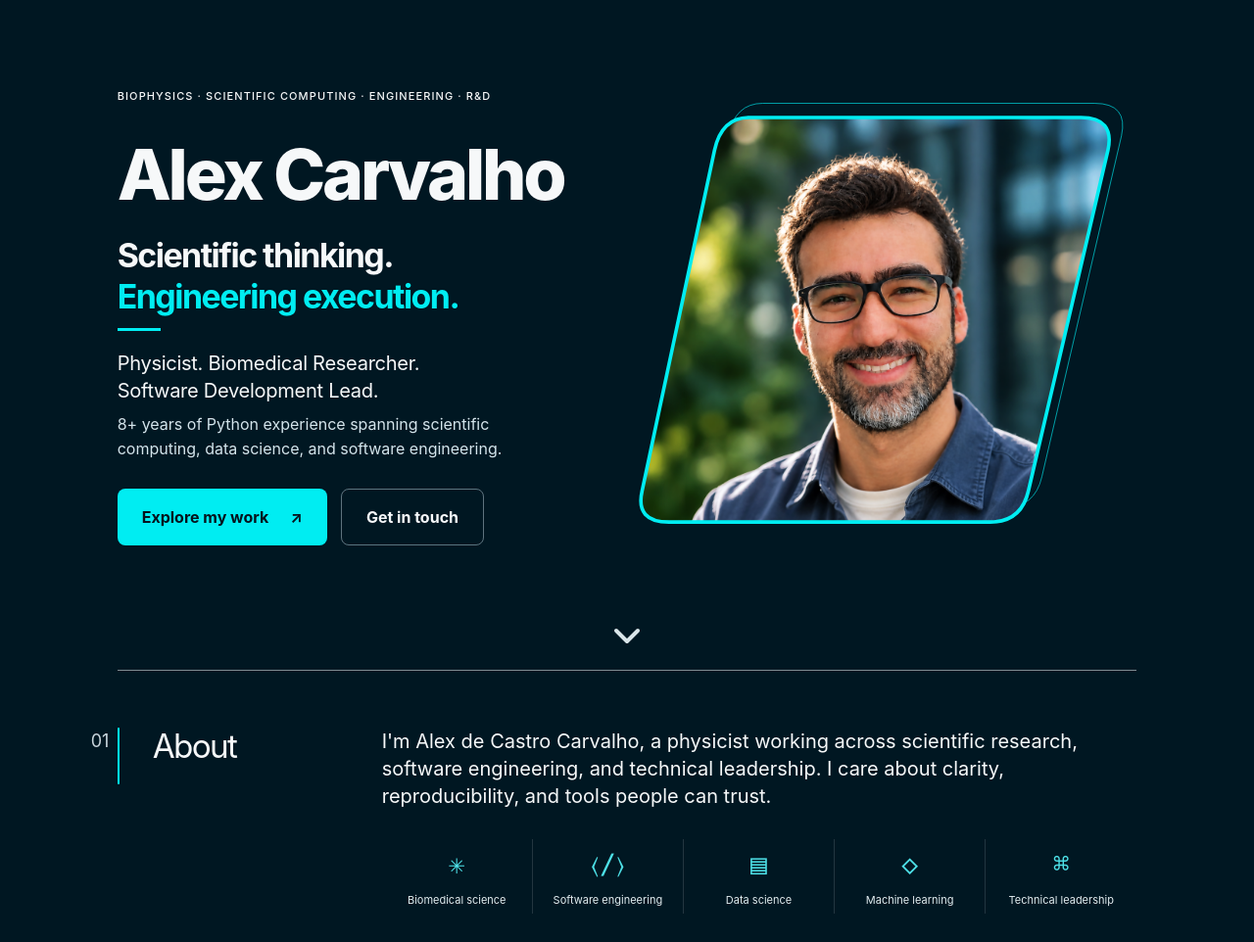
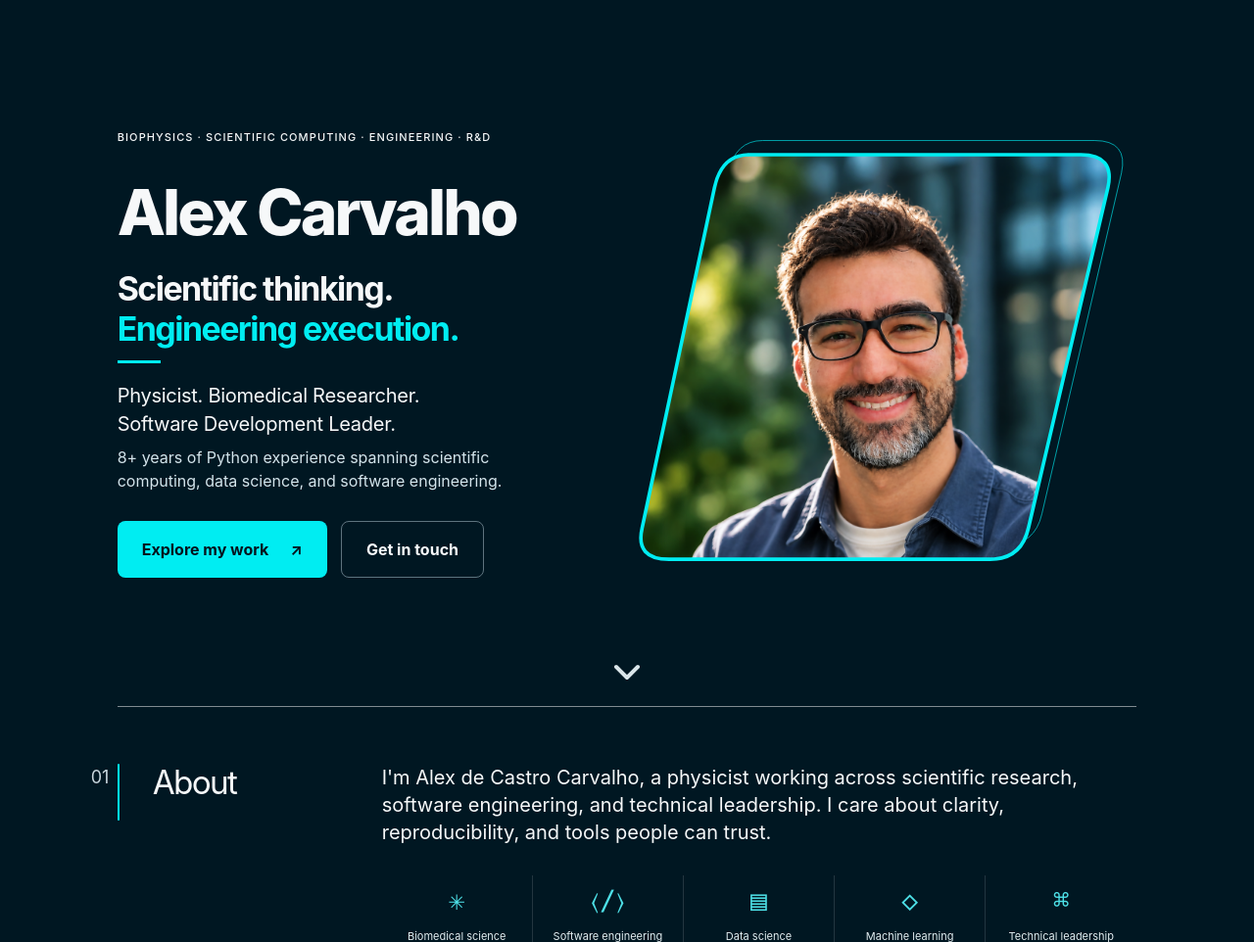
Before and after one commit to LexC/lexc.github.io, a Flask app: page / in a window 1280 px wide. Shown: the part 79-1041 px from the top of the page at 98% size. Run offline with Flask 3, Linux system fonts and the light colour scheme; style sheets or scripts are compiled from the project's sources.

Commit message:
fix: update job title from 'Software Development Lead' to 'Software Development Leader' for consistency style: adjust layout widths and hero section styles for improved responsiveness feat: add script to manage window proportions for better layout handling

```diff
--- a/src/portfolio/content.py
+++ b/src/portfolio/content.py
@@ -8,7 +8,7 @@ PROFILE = {
     "headline_accent": "Engineering execution.",
     "credentials": (
         "Physicist. Biomedical Researcher.",
-        "Software Development Lead.",
+        "Software Development Leader.",
     ),
     "python_experience": (
         "8+ years of Python experience spanning scientific computing, data science, "
--- a/src/portfolio/static/css/input.css
+++ b/src/portfolio/static/css/input.css
@@ -58,7 +58,7 @@ button,a {
 }
 /* Shared layout and navigation */
 .section-wrap {
-  width:min(1388px,81.3%);
+  width:min(1200px,81.3%);
   margin-inline:auto
 }
 .site-header {
@@ -70,7 +70,7 @@ button,a {
   backdrop-filter:blur(18px)
 }
 .header-inner {
-  width:min(1388px,81.3%);
+  width:min(1200px,81.3%);
   height:78px;
   margin:auto;
   padding:0;
@@ -139,14 +139,21 @@ button,a {
 }
 /* Hero and actions */
 .hero {
-  min-height:684px;
   display:grid;
   grid-template-columns:1fr 1.03fr;
   position:relative;
+  align-content:center;
   align-items:center;
-  padding-top:50px;
+  padding-top:88px;
   padding-bottom:88px;
   gap:12px
+}
+/* Use the browser window ratio, including its toolbars, rather than page ratio. */
+@media(min-width:721px) {
+  .window-landscape .hero {
+    min-height:calc(100vh - 79px);
+    min-height:calc(100dvh - 79px)
+  }
 }
 .hero-content {
   position:relative;
@@ -160,7 +167,7 @@ button,a {
   line-height:1.8
 }
 .hero h1 {
-  font-size:clamp(56px,5.6vw,96px);
+  font-size:clamp(56px,5vw,80px);
   line-height:1.05;
   letter-spacing:-.045em;
   white-space:nowrap;
@@ -511,8 +518,7 @@ button,a {
     display:none
   }
   .hero {
-    grid-template-columns:1fr 1fr;
-    min-height:580px
+    grid-template-columns:1fr 1fr
   }
   .hero h1 {
     font-size:clamp(40px,5.6vw,72px)
@@ -589,8 +595,7 @@ button,a {
     grid-template-columns:1fr;
     padding-top:44px;
     padding-bottom:65px;
-    gap:20px;
-    min-height:auto
+    gap:20px
   }
   .hero h1 {
     font-size:clamp(38px,10vw,70px);
--- a/src/portfolio/templates/base.html
+++ b/src/portfolio/templates/base.html
@@ -9,12 +9,24 @@
     <meta property="og:title" content="{{ profile.name }} | Scientific thinking. Engineering execution.">
     <meta property="og:description" content="Biophysics, scientific computing, and software engineering.">
     <title>{{ profile.name }} | Biophysics · Scientific Computing · Engineering</title>
+    <script>
+      (() => {
+        function updateWindowProportions() {
+          const width = window.outerWidth || window.innerWidth;
+          const height = window.outerHeight || window.innerHeight;
+          document.documentElement.classList.toggle("window-landscape", width >= height);
+        }
+        updateWindowProportions();
+        window.addEventListener("load", updateWindowProportions, { once: true });
+        window.addEventListener("resize", updateWindowProportions, { passive: true });
+      })();
+    </script>
     <link rel="stylesheet" href="{{ url_for('static', filename='css/site.css') }}">
     <script defer src="{{ url_for('static', filename='js/site.js') }}"></script>
   </head>
-  <body>
+  <body id="top">
     <a class="skip-link" href="#about">Skip to content</a>
-    <header class="site-header" id="top">
+    <header class="site-header">
       <div class="header-inner">
         <a class="brand" href="#top" aria-label="Lex, back to top"><span class="brand-stripe"></span><strong>{{ profile.brand }}</strong><span class="brand-dot">.</span></a>
         <button class="mobile-toggle" type="button" aria-label="Toggle navigation" aria-expanded="false" aria-controls="site-nav"><span></span><span></span></button>
```
Also changed, not shown: tests/test_site.py (+1 -1 lines).
